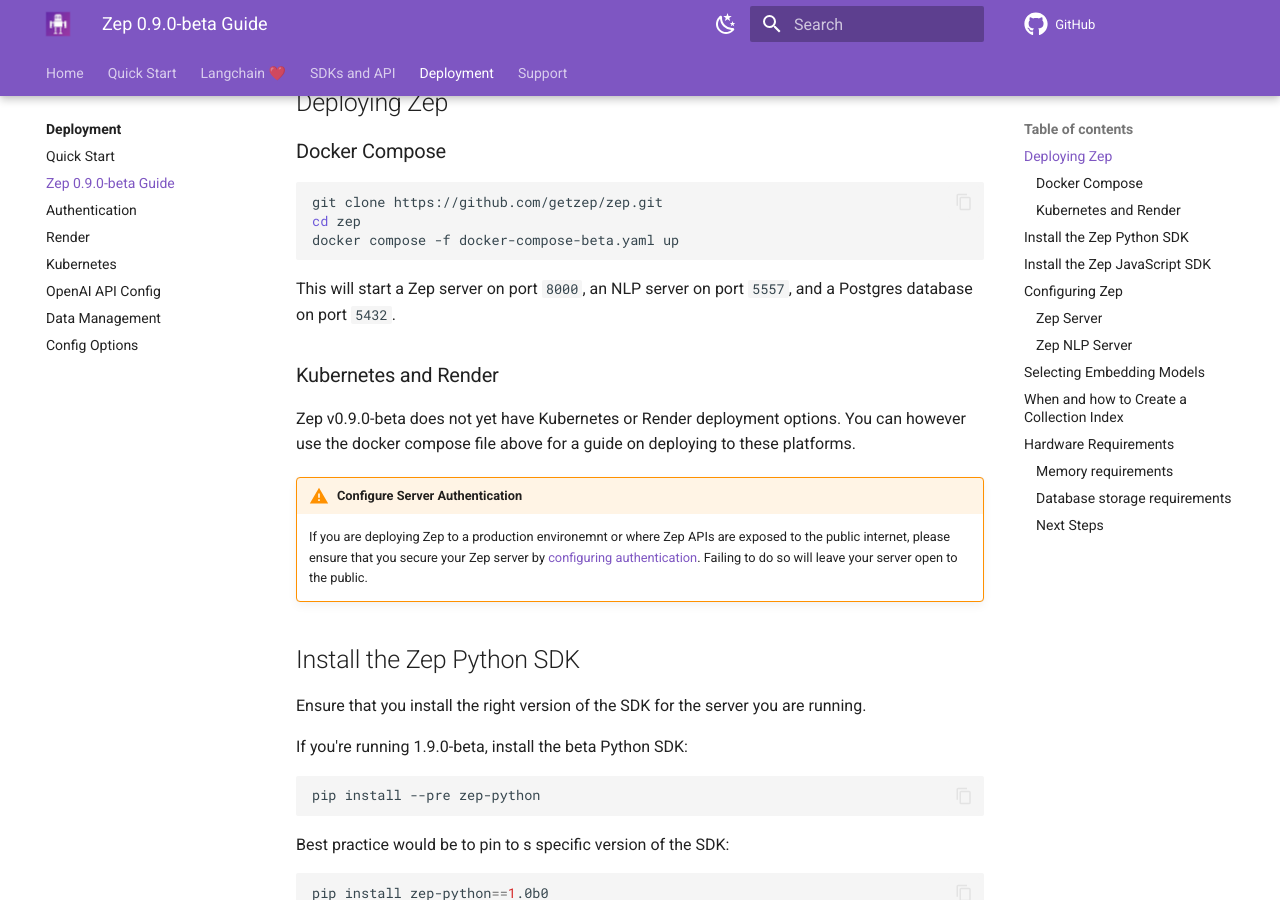
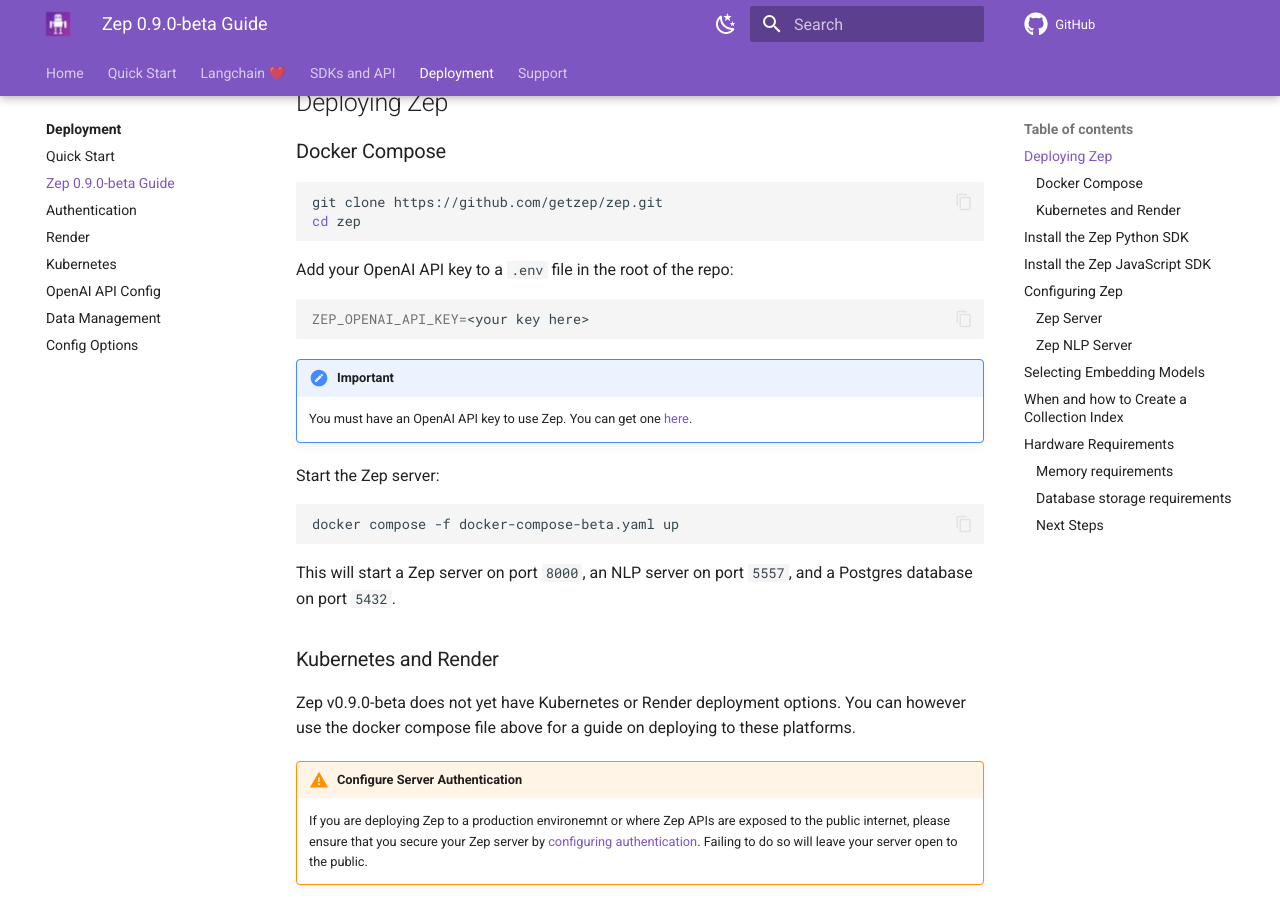
Before and after one commit to getzep/docs.getzep.com, an MkDocs documentation site: the page built from docs/deployment/deployment-beta.md, in a window 1280 px wide and 900 px high, scrolled down 404 px. Built offline with MkDocs 1.6.1 and Material for MkDocs 9.7.7, drawn with Linux system fonts in a browser that asks for light colours; comment, search, counter and statistics services are not loaded.

Commit message:
openai key

````diff
--- a/docs/deployment/deployment-beta.md
+++ b/docs/deployment/deployment-beta.md
@@ -13,6 +13,21 @@
 ```bash
 git clone https://github.com/getzep/zep.git
 cd zep
+```
+
+Add your OpenAI API key to a `.env` file in the root of the repo:
+
+```bash
+ZEP_OPENAI_API_KEY=<your key here>
+```
+
+!!! note "Important"
+
+    You must have an OpenAI API key to use Zep. You can get one [here](https://openai.com/).
+
+
+Start the Zep server:
+```bash
 docker compose -f docker-compose-beta.yaml up
 ```
 
````
